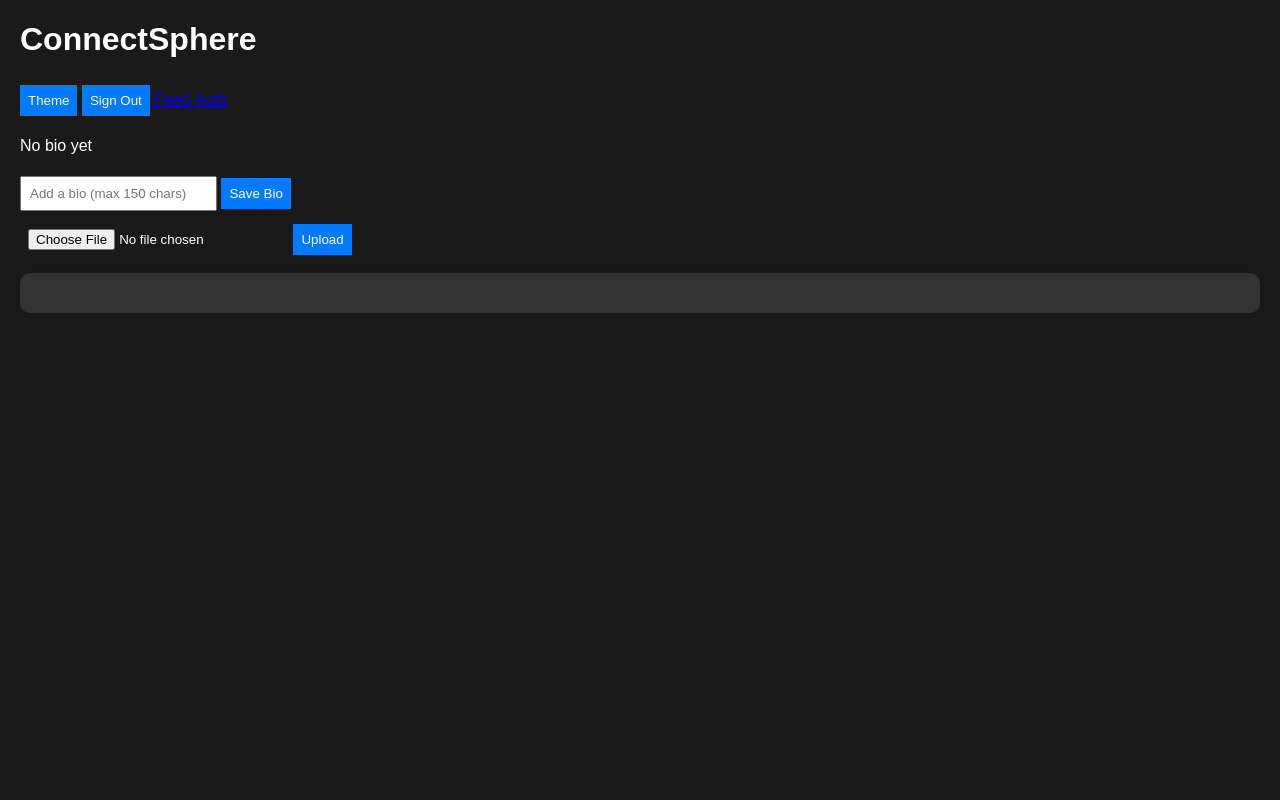
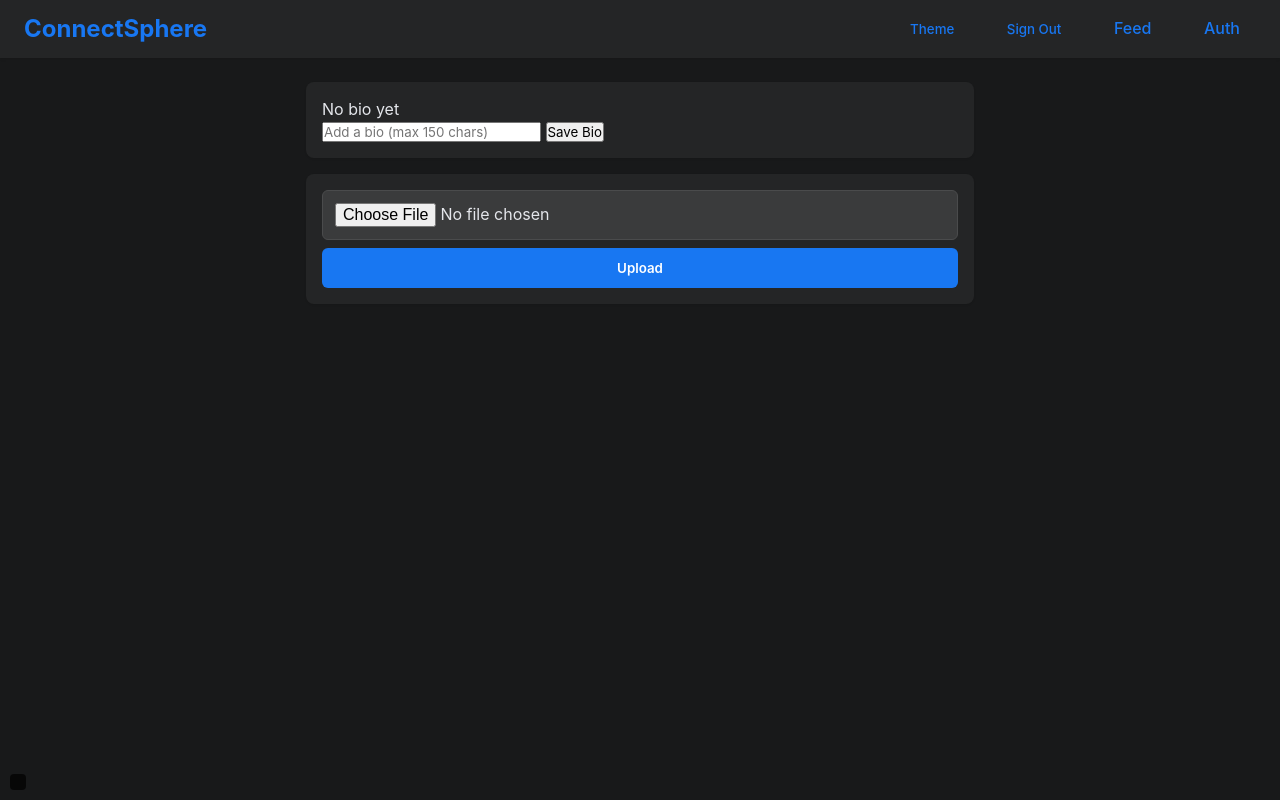
Before and after one commit to Restorationmichael4/Connectsphere-, a plain HTML site: page profile.html in a window 1280 px wide. Both pictures are taken after a click on the button "Theme". Drawn offline with Linux system fonts and the light colour scheme.

Commit message:
Update style.css

```diff
--- a/style.css
+++ b/style.css
@@ -1,62 +1,224 @@
+* {
+  margin: 0;
+  padding: 0;
+  box-sizing: border-box;
+  font-family: -apple-system, BlinkMacSystemFont, "Segoe UI", Roboto, sans-serif;
+}
+
 body {
-  font-family: Arial, sans-serif;
-  margin: 20px;
-  transition: background-color 0.3s, color 0.3s;
+  background: #f0f2f5;
+  color: #1c1e21;
+  line-height: 1.4;
+  transition: background 0.3s, color 0.3s;
 }
-body.light {
-  background-color: #f0f0f0;
-  color: #333;
+
+body.dark {
+  background: #18191a;
+  color: #e4e6eb;
 }
-body.dark {
-  background-color: #1a1a1a;
+
+header {
+  display: flex;
+  justify-content: space-between;
+  align-items: center;
+  padding: 0.75rem 1.5rem;
+  background: #fff;
+  box-shadow: 0 1px 3px rgba(0,0,0,0.1);
+  position: sticky;
+  top: 0;
+  z-index: 10;
+}
+
+body.dark header {
+  background: #242526;
+}
+
+h1 {
+  font-size: 1.5rem;
+  font-weight: 700;
+  color: #1877f2;
+}
+
+nav a, nav button {
+  margin-left: 1rem;
+  padding: 0.5rem 1rem;
+  background: none;
+  border: none;
+  color: #1877f2;
+  text-decoration: none;
+  cursor: pointer;
+  font-weight: 500;
+}
+
+nav button:hover, nav a:hover {
+  color: #145dbf;
+}
+
+main {
+  max-width: 700px;
+  margin: 1.5rem auto;
+  padding: 0 1rem;
+}
+
+.post-form {
+  background: #fff;
+  padding: 1rem;
+  border-radius: 8px;
+  box-shadow: 0 1px 2px rgba(0,0,0,0.1);
+  margin-bottom: 1rem;
+}
+
+body.dark .post-form {
+  background: #242526;
+}
+
+.post-form input[type="text"], .post-form input[type="file"] {
+  width: 100%;
+  padding: 0.75rem;
+  margin-bottom: 0.5rem;
+  border: 1px solid #ccd0d5;
+  border-radius: 6px;
+  font-size: 1rem;
+}
+
+body.dark .post-form input {
+  background: #3a3b3c;
+  color: #e4e6eb;
+  border-color: #4a4b4c;
+}
+
+.post-form button {
+  width: 100%;
+  padding: 0.75rem;
+  background: #1877f2;
   color: #fff;
+  border: none;
+  border-radius: 6px;
+  cursor: pointer;
+  font-weight: 600;
 }
-h1, h2 {
-  color: inherit;
+
+.post-form button:hover {
+  background: #145dbf;
 }
-#feed, #trending, #groups, #mediaGrid, #dmList, #stories, #explore, #signup, #login {
-  background: white;
-  padding: 20px;
-  margin: 10px 0;
-  border-radius: 10px;
-  box-shadow: 0 0 10px rgba(0,0,0,0.1);
+
+#postList li, .grid div {
+  background: #fff;
+  padding: 1rem;
+  margin-bottom: 1rem;
+  border-radius: 8px;
+  box-shadow: 0 1px 2px rgba(0,0,0,0.1);
 }
-body.dark #feed, body.dark #trending, body.dark #groups, body.dark #mediaGrid, body.dark #dmList, body.dark #stories, body.dark #explore, body.dark #signup, body.dark #login {
-  background: #333;
+
+body.dark #postList li, body.dark .grid div {
+  background: #242526;
 }
-input, button {
-  margin: 5px 0;
-  padding: 8px;
+
+#postList img, #postList video, .grid img, .grid video {
+  max-width: 100%;
+  border-radius: 6px;
+  margin-top: 0.5rem;
 }
-button {
-  background-color: #007bff;
-  color: white;
+
+#postList button {
+  margin-top: 0.5rem;
+  padding: 0.5rem 1rem;
+  background: #e4e6eb;
+  color: #050505;
   border: none;
+  border-radius: 6px;
   cursor: pointer;
+  font-weight: 500;
 }
-button:hover {
-  background-color: #0056b3;
+
+body.dark #postList button {
+  background: #3a3b3c;
+  color: #e4e6eb;
 }
+
+#postList button:hover {
+  background: #d0d3d9;
+}
+
+body.dark #postList button:hover {
+  background: #4a4b4c;
+}
+
 .grid {
   display: grid;
-  grid-template-columns: repeat(auto-fill, minmax(150px, 1fr));
-  gap: 10px;
+  grid-template-columns: repeat(auto-fill, minmax(180px, 1fr));
+  gap: 1rem;
 }
-img, video {
-  max-width: 100%;
-  border-radius: 5px;
+
+.profile-header {
+  background: #fff;
+  padding: 1rem;
+  border-radius: 8px;
+  box-shadow: 0 1px 2px rgba(0,0,0,0.1);
+  margin-bottom: 1rem;
 }
-#notifications {
+
+body.dark .profile-header {
+  background: #242526;
+}
+
+.auth-box {
+  background: #fff;
+  padding: 1.5rem;
+  border-radius: 8px;
+  box-shadow: 0 1px 2px rgba(0,0,0,0.1);
+  margin-bottom: 1rem;
+}
+
+body.dark .auth-box {
+  background: #242526;
+}
+
+.auth-box h2 {
+  margin-bottom: 1rem;
+  font-size: 1.25rem;
+  font-weight: 600;
+}
+
+.auth-box input {
+  width: 100%;
+  padding: 0.75rem;
+  margin-bottom: 0.5rem;
+  border: 1px solid #ccd0d5;
+  border-radius: 6px;
+  font-size: 1rem;
+}
+
+body.dark .auth-box input {
+  background: #3a3b3c;
+  color: #e4e6eb;
+  border-color: #4a4b4c;
+}
+
+.auth-box button {
+  width: 100%;
+  padding: 0.75rem;
+  background: #1877f2;
+  color: #fff;
+  border: none;
+  border-radius: 6px;
+  cursor: pointer;
+  font-weight: 600;
+}
+
+.auth-box button:hover {
+  background: #145dbf;
+}
+
+.debug {
   position: fixed;
-  bottom: 20px;
-  right: 20px;
-  background: #007bff;
-  color: white;
-  padding: 10px;
-  border-radius: 5px;
-  display: none;
+  bottom: 10px;
+  left: 10px;
+  background: rgba(0,0,0,0.7);
+  color: #fff;
+  padding: 0.5rem;
+  border-radius: 4px;
+  font-size: 0.85rem;
+  max-width: 300px;
+  word-wrap: break-word;
 }
-.reaction {
-  cursor: pointer;
-  margin: 0 5px;
-}
```
